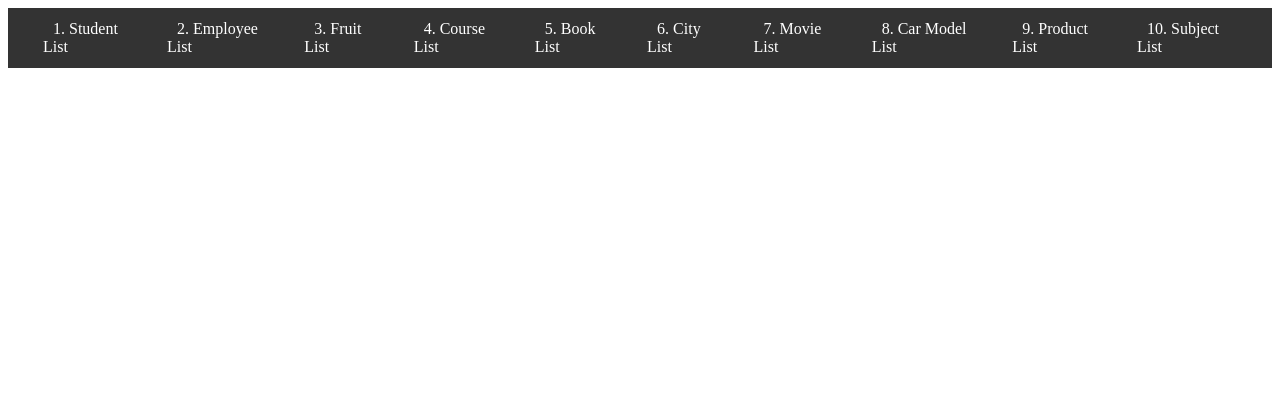
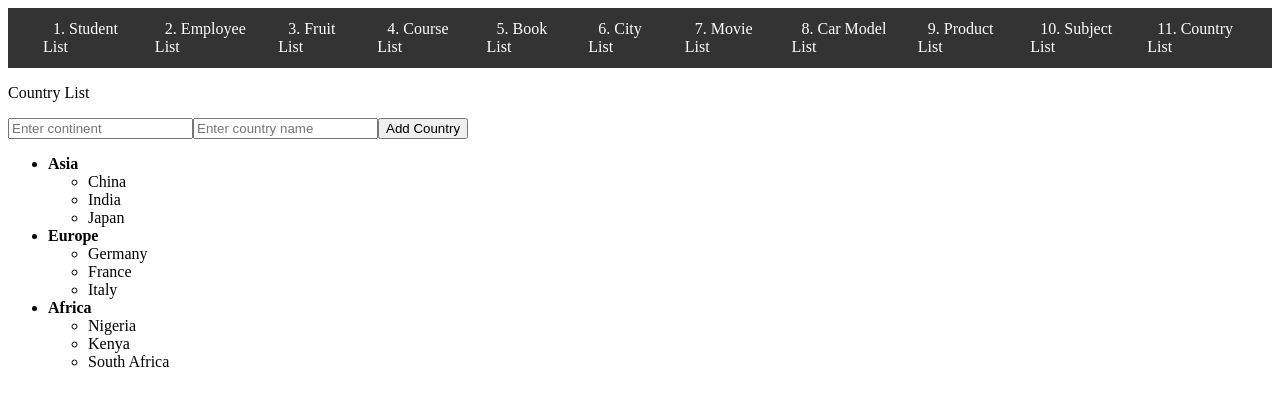
Before and after one commit to kaysie0919/AngularDataStructure, an Angular app: page /counlist in a window 1280 px wide. Before the commit this address led to /. Shown: the top 406 px of the page. Built offline with nearby package versions, Linux system fonts and the light colour scheme.

Commit message:
#11 Add Country List Component

```diff
--- a/src/app/app.component.html
+++ b/src/app/app.component.html
@@ -10,6 +10,7 @@
     <li><a routerLink="carlist">8. Car Model List</a></li>
     <li><a routerLink="prolist">9. Product List</a></li>
     <li><a routerLink="sublist">10. Subject List</a></li>
+    <li><a routerLink="counlist">11. Country List</a></li>
   </ul>
 </nav>
 <router-outlet></router-outlet>
--- a/src/app/app.module.ts
+++ b/src/app/app.module.ts
@@ -16,6 +16,7 @@ import { CarmodellistComponent } from "./components/carmodellist/carmodellist.co
 import { ProductlistComponent } from "./components/productlist/productlist.component";
 import { Subject } from "rxjs";
 import { SubjectlistComponent } from "./components/subjectlist/subjectlist.component";
+import { CountrylistComponent } from "./components/countrylist/countrylist.component";
 
 
 
@@ -31,6 +32,7 @@ const routes: Routes = [
     {path: 'carlist', component: CarmodellistComponent},
     {path: 'prolist', component: ProductlistComponent},
     {path: 'sublist', component: SubjectlistComponent},
+    {path: 'counlist', component: CountrylistComponent},
 ]
 
 @NgModule ({
@@ -54,6 +56,7 @@ const routes: Routes = [
         CarmodellistComponent,
         ProductlistComponent,
         SubjectlistComponent,
+        CountrylistComponent,
     ],
 
     providers: [
--- /dev/null
+++ b/src/app/components/countrylist/countrylist.component.html
@@ -0,0 +1,14 @@
+<p>Country List</p>
+<input type="text" [(ngModel)]="continent" placeholder="Enter continent">
+<input type="text" [(ngModel)]="country" placeholder="Enter country name">
+
+<button (click)="addCountry()">Add Country</button>
+
+<ul>
+  <li *ngFor="let continentObj of countryList">
+    <strong>{{ continentObj.continent }}</strong>
+    <ul>
+      <li *ngFor="let country of continentObj.countries">{{ country }}</li>
+    </ul>
+  </li>
+</ul>
--- /dev/null
+++ b/src/app/components/countrylist/countrylist.component.ts
@@ -0,0 +1,27 @@
+import { Component } from '@angular/core';
+
+@Component({
+  selector: 'app-countrylist',
+  templateUrl: './countrylist.component.html',
+  styleUrl: './countrylist.component.css'
+})
+export class CountrylistComponent {
+  country: string = '';
+  continent: string = '';
+  countryList: { continent: string; countries: string[] }[] = [
+    { continent: 'Asia', countries: ['China', 'India', 'Japan'] },
+    { continent: 'Europe', countries: ['Germany', 'France', 'Italy'] },
+    { continent: 'Africa', countries: ['Nigeria', 'Kenya', 'South Africa'] }
+  ];
+
+  addCountry() {
+    if (this.country.trim() && this.continent.trim()) {
+      const continentObj = this.countryList.find(c => c.continent === this.continent);
+      if (continentObj) {
+        continentObj.countries.push(this.country.trim());
+      }
+      this.country = '';
+      this.continent = '';
+    }
+  }
+}
```
Also changed, not shown: src/app/components/countrylist/countrylist.component.css (added), 1 other file (tests, documents, lock files or other folders).
